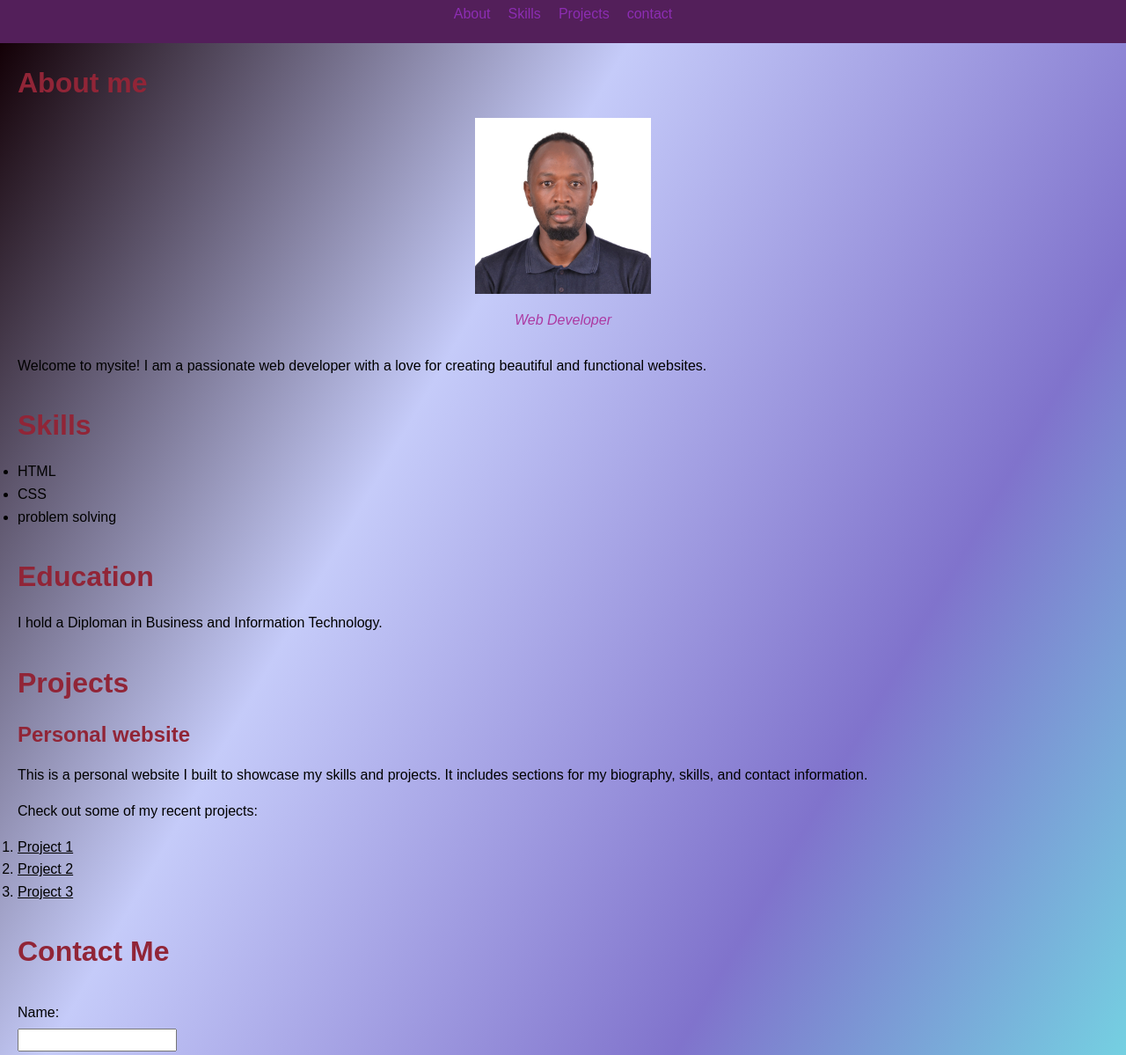
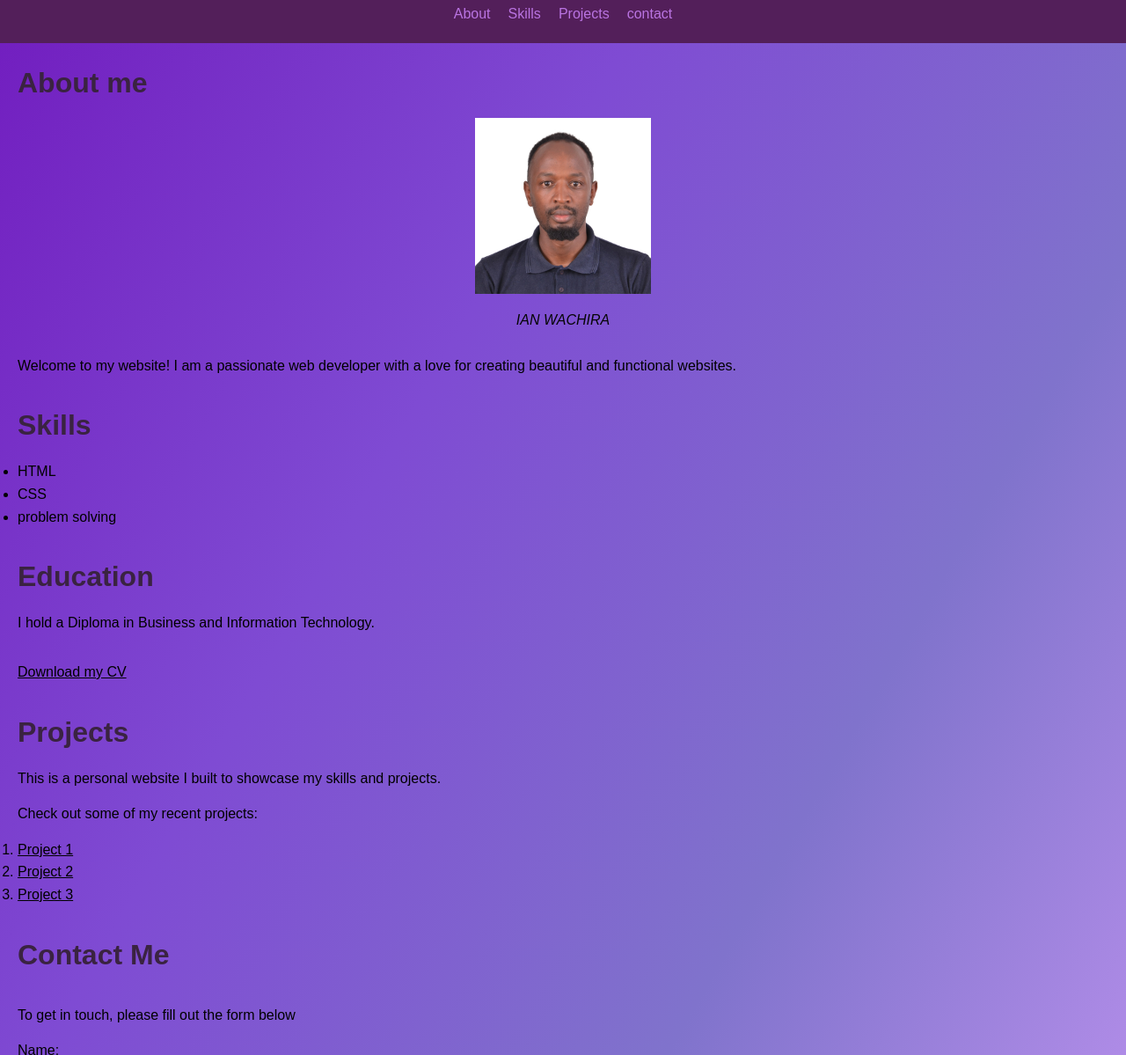
Before and after one commit to IanWachcode/portfolio, a plain HTML site: page index.html in a window 1280 px wide. Shown: the part 95-1294 px from the top of the page at 88% size. Drawn offline with Linux system fonts and the light colour scheme.

Commit message:
final changes

```diff
--- a/index.html
+++ b/index.html
@@ -13,26 +13,26 @@
         <nav>
             <ul>
                 <li><a href="#about">About</a></li>
-                <li><a href="#projects">Skills</a></li>
-                <li><a href="#contact">Projects</a></li>
-                <li><a href="#blog">contact</a></li>
+                <li><a href="#skills">Skills</a></li>
+                <li><a href="project-list">Projects</a></li>
+                <li><a href="contact">contact</a></li>
             </ul>
             </nav>
     </header>
     <main class="container">
         <section id="about">
-            <h2>About me</h2>
+            <h2 class="top">About me</h2>
             <figure>
                 <img src="images/profile photo.jpg" width="200" height="200">
-                <figcaption>Web Developer</figcaption>
+                <figcaption>IAN WACHIRA</figcaption>
             </figure>
             <br>
-            <p>Welcome to mysite! I am a passionate web developer with a love for creating beautiful and functional websites.</p>
+            <p>Welcome to my website! I am a passionate web developer with a love for creating beautiful and functional websites.</p>
         </section>
 
         <section id="skills">
             <h2>Skills</h2>
-            <ul>
+            <ul class="skills-list">
                 <li>HTML</li>
                 <li>CSS</li>
                 <li>problem solving</li>
@@ -40,29 +40,31 @@
         </section>
         <section id="Education">
             <h2>Education</h2>
-            <p>I hold a Diploman in Business and Information Technology.</p>
+            <p>I hold a Diploma in Business and Information Technology.</p>
+            </section>
+            <section id="My CV">
+                <a href="resource/IAN-WACHIRA.pdf" target="_blank">Download my CV</a>
             </section>
 
         <section id="projects">
+            <div>
             <h2>Projects</h2>
-            <article>
-                <h3>Personal website</h3>
-                <p>This is a personal website I built to showcase my skills and projects. It includes sections for my biography, skills, and contact information.</p>
-            </article>
 
-
-            <p>Check out some of my recent projects:</p>
-            <ol>
-                <li><a href="#">Project 1</a></li>
-                <li><a href="#">Project 2</a></li>
+                <p>This is a personal website I built to showcase my skills and projects.</p>
+                <p>Check out some of my recent projects:</p>
+            <ol class="project-list">
+                <li><a href="https://github.com/IanWachcode/Web-development-PLP-week-1.git">Project 1</a></li>
+                <li><a href="https://github.com/IanWachcode/python-PLP-week-1.git">Project 2</a></li>
                 <li><a href="#">Project 3</a></li>
             </ol>
+            </div>
         </section>
 
         <section id="contact">
             <h2>Contact Me</h2>
             </section>
             <form>
+                <p> To get in touch, please fill out the form below</p>
                 <div class="input">
                     <label for="name">Name:</label>
                     <input type="text" id="name" name="name" required>
@@ -82,8 +84,9 @@
                     <input type="submit" value="Send Message">
                 </button>
             </form>
-            <br>
-            <p>If you would like to get in touch, please fill out the form above</p>
+        </section>
+    </section>
+
 
     </main>
     <footer>
--- a/style.css
+++ b/style.css
@@ -6,13 +6,13 @@
     color:black;
 
 }
-.container{background: linear-gradient(120deg, #130006, #c5cbf9, #8073cc, #70f5ea);
+.container{background: linear-gradient(120deg, #721fc0, #7f4bd3, #8073cc, #bf94f0);
 
 
 }
 h1,h2,h3{
     margin-bottom: 14px;
-    color:rgb(145, 37, 55)
+    color:rgb(58, 35, 65)
 }
 
 h1 {
@@ -58,7 +58,7 @@ nav ul li {
 }
 
 nav a {
-    color:rgb(141, 45, 179);
+    color:rgb(186, 116, 226);
     text-decoration: none;
 }
 
@@ -99,10 +99,10 @@ footer {
 }
 footer p {
     margin: 0;
-    color: rgb(180, 81, 238);
+    color: rgb(215, 173, 240);
 }
 footer a {
-    color: rgb(180, 81, 238);
+    color: rgb(215, 173, 240);
     text-decoration: none;
 }
 img {
@@ -114,10 +114,11 @@ figure{
     text-align: center;
     margin: 0;
     padding: 0;
+    color: #6e1267;
 }
 
 figcaption {
     margin-top: 10px;
     font-style: italic;
-    color: #ac3aa2;
+    color: #050505;
 }
```
Also changed, not shown: 1 other file.
